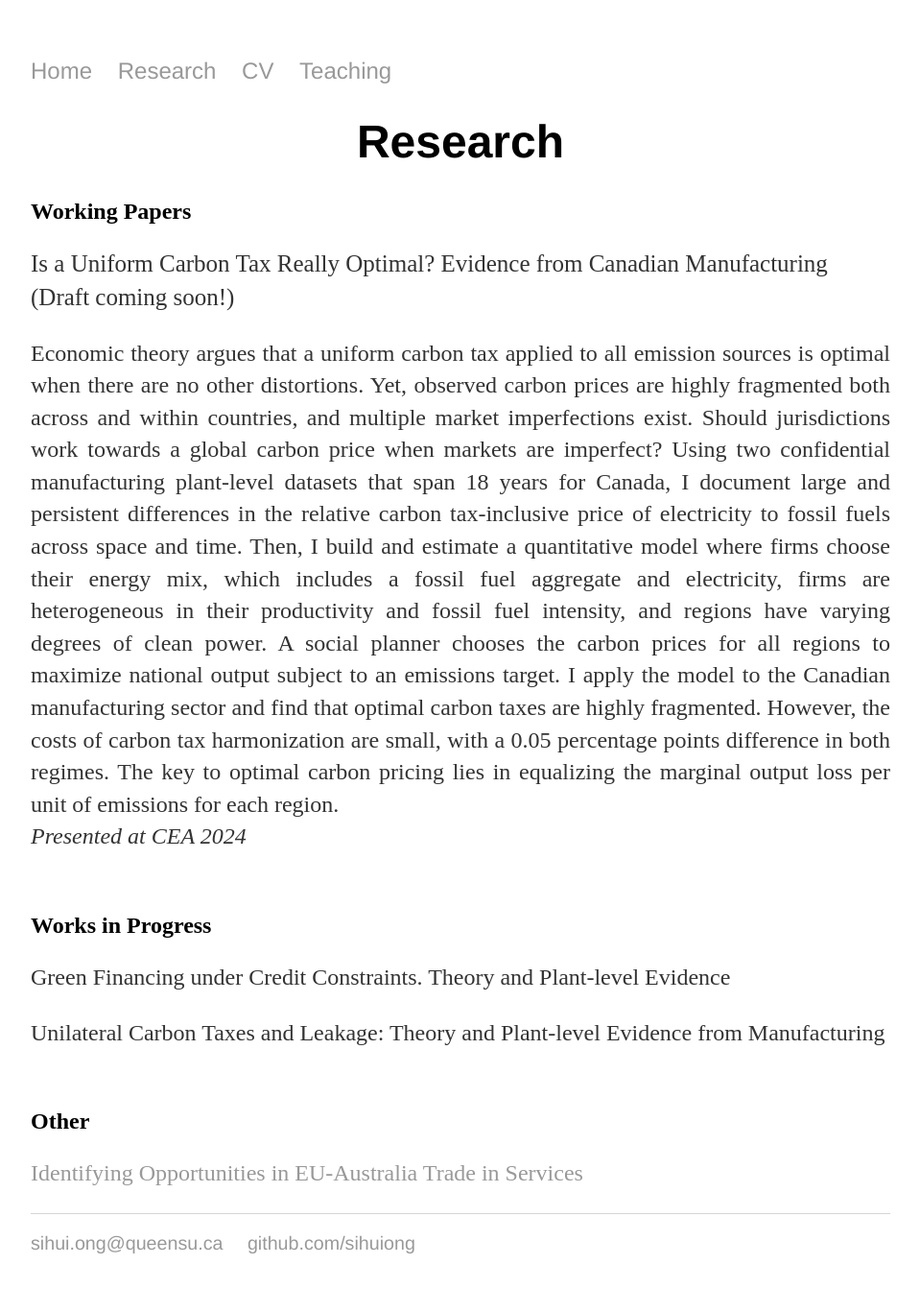
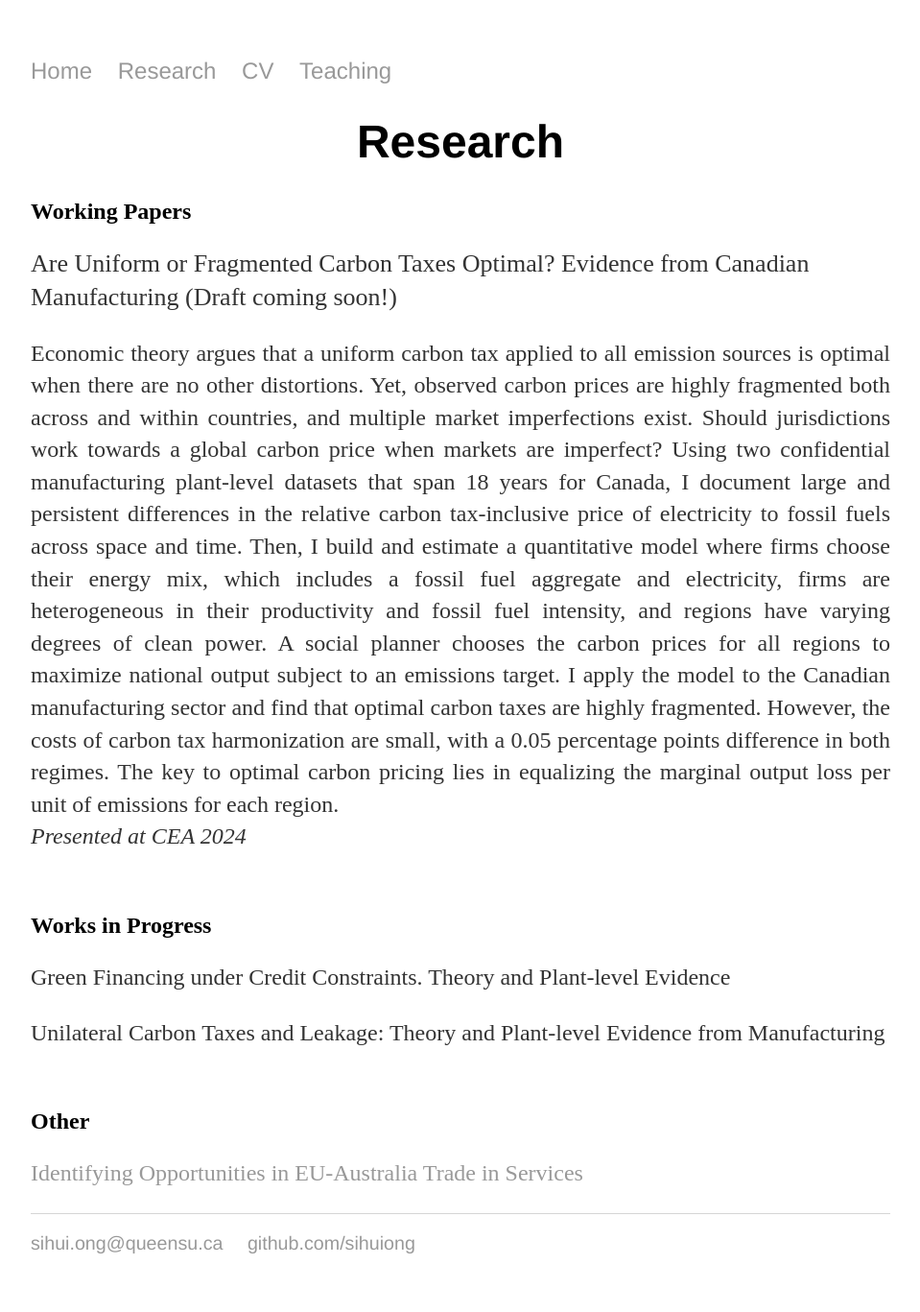
Before and after one commit to SihuiOng/SihuiOng.github.io, a Jekyll site: the page built from research/index.html, in a window 1280 px wide. Shown: the whole page at 96% size, without its empty margins (160-1119 px from the left). Built offline with Jekyll 4.4.1, drawn with Linux system fonts in a browser that asks for light colours.

Commit message:
Update index.html

```diff
--- a/research/index.html
+++ b/research/index.html
@@ -5,7 +5,8 @@ title: Research
 	<div class="research">
 	<h1 style="text-align:center;">Research</h1>
 	<h2>Working Papers</h2>
-	<p><span style="font-size: 25px">Is a Uniform Carbon Tax Really Optimal? Evidence from Canadian Manufacturing (Draft coming soon!)</span>  </p>
+	<p><span style="font-size: 26px">Are Uniform or Fragmented Carbon Taxes Optimal? Evidence
+from Canadian Manufacturing (Draft coming soon!)</span>  </p>
   <p align="justify"> Economic theory argues that a uniform carbon tax applied to all emission sources is optimal when there
 are no other distortions. Yet, observed carbon prices are highly fragmented both across and within
 countries, and multiple market imperfections exist. Should jurisdictions work towards a global carbon
```
